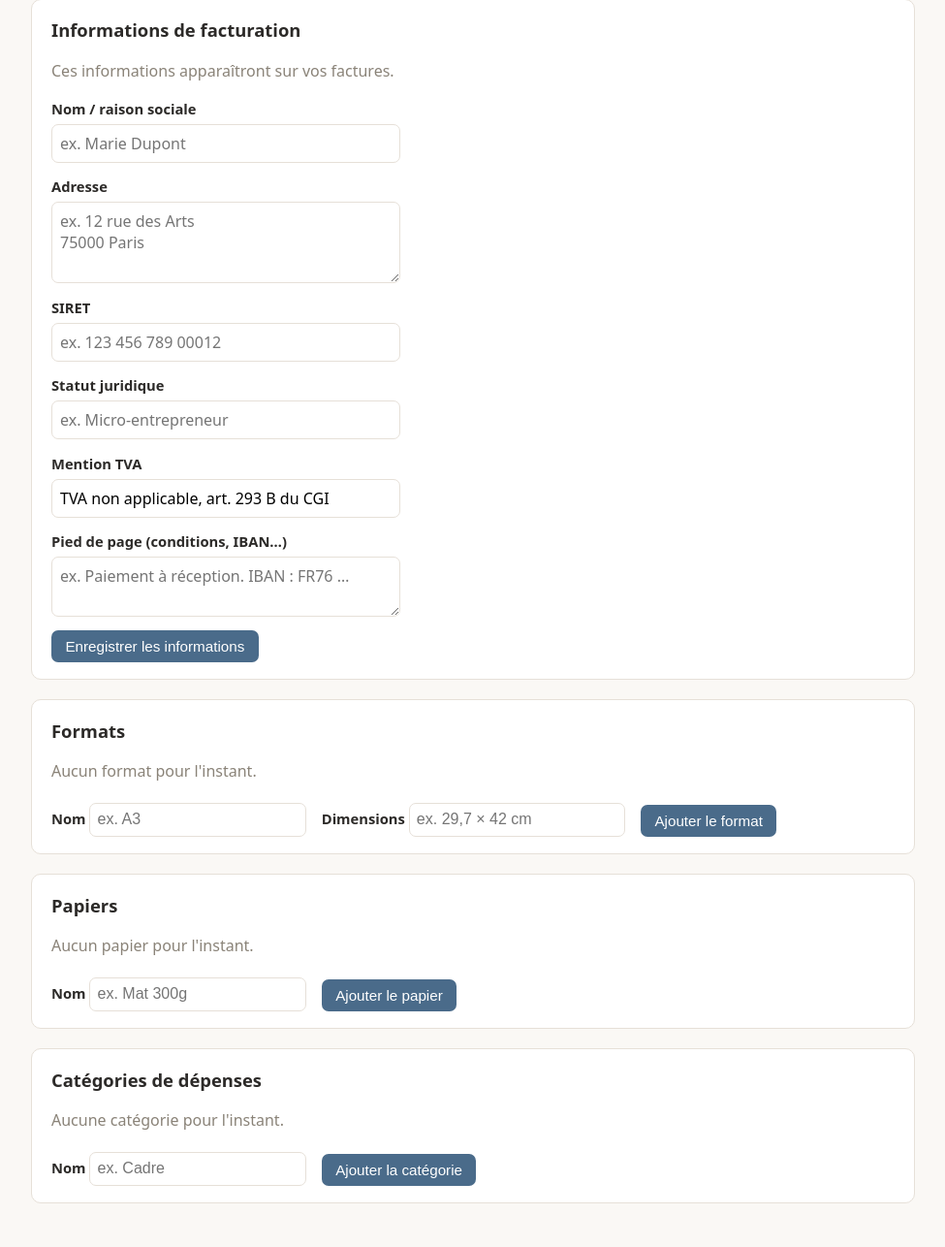
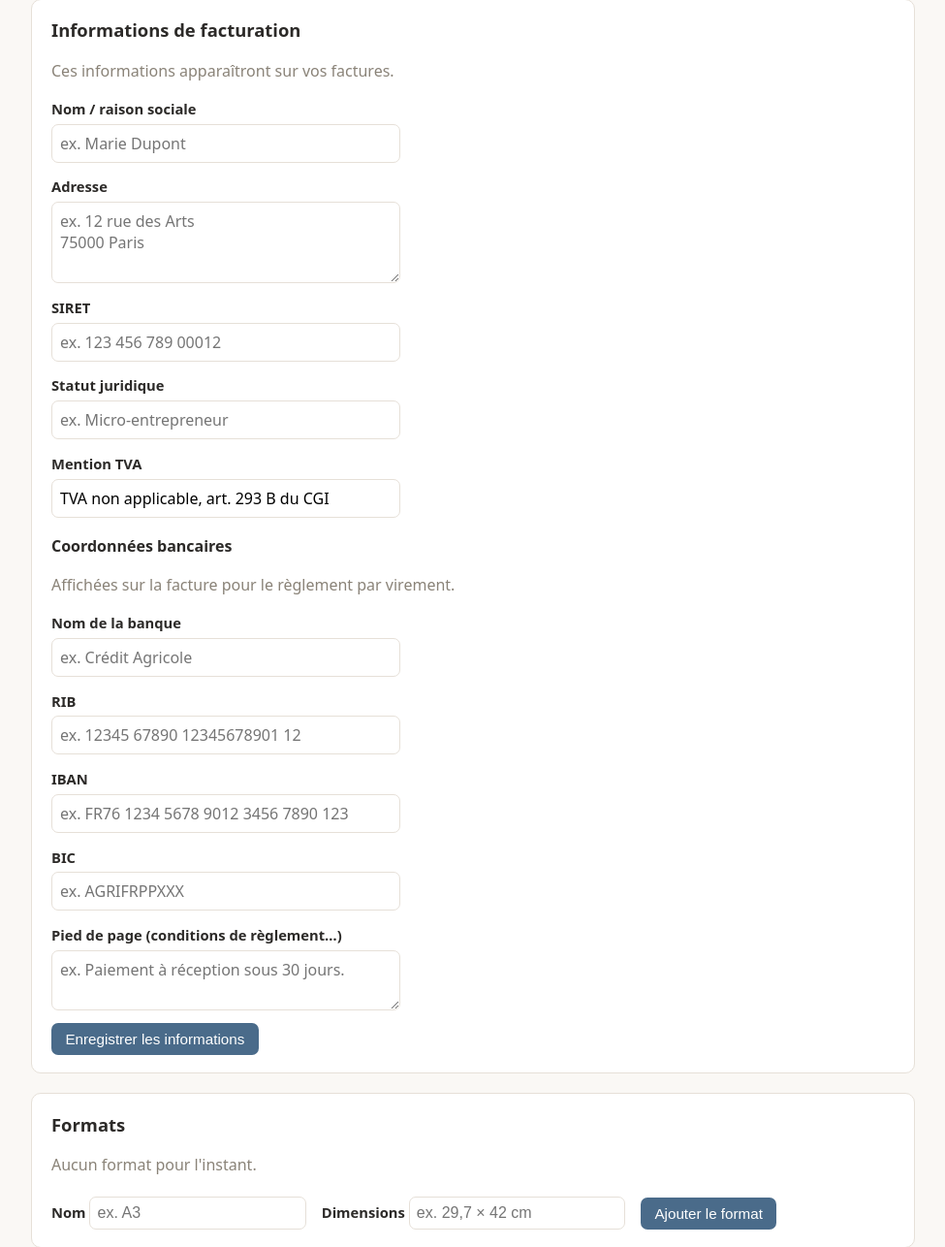
Before and after one commit to khosta1/stock-aquarelle, a Flask app: page /parametres in a window 1280 px wide. Shown: the part 204-1490 px from the top of the page at 97% size, without its empty margins (152-1127 px from the left). Before the commit the page ends 1445 px from the top, so only its background shows below. Run offline with Flask 3, Linux system fonts and the light colour scheme; the visitor is signed in with stand-in values (Sample User, id 1); data that the repository does not hold is empty; some libraries are stand-ins or nearby versions.

Commit message:
Invoice: bank details (bank name, RIB, IBAN, BIC) in billing settings + invoice
Co-Authored-By: Claude Opus 4.8 <noreply@anthropic.com>

```diff
--- a/app.py
+++ b/app.py
@@ -588,7 +588,9 @@ def export_backup():
 # ---- Global parameters (settings) ----------------------------------------
 
 BILLING_KEYS = ["seller_name", "seller_address", "seller_siret",
-                "seller_status", "vat_mention", "invoice_footer"]
+                "seller_status", "vat_mention",
+                "bank_name", "bank_rib", "bank_iban", "bank_bic",
+                "invoice_footer"]
 DEFAULT_VAT_MENTION = "TVA non applicable, art. 293 B du CGI"
 
 
--- a/static/style.css
+++ b/static/style.css
@@ -239,6 +239,11 @@ ul.stats li strong { font-size: 1.35rem; }
 .invoice-table th:nth-child(n+3), .invoice-table td:nth-child(n+3) { text-align: right; }
 .invoice-total td { font-weight: 700; font-size: 1.1rem; border-top: 2px solid var(--ink); }
 .invoice-vat { font-style: italic; }
+.invoice-bank { margin-top: 1rem; }
+.bank-table { border-collapse: collapse; margin-top: 0.3rem; }
+.bank-table td { padding: 0.15rem 0.6rem 0.15rem 0; font-size: 0.9rem; }
+.bank-table td:first-child { color: var(--muted); white-space: nowrap; }
+.form-subhead { margin: 1.1rem 0 0.25rem; font-size: 1rem; }
 
 @media print {
   .invoice.card { border: none; padding: 0; }
--- a/templates/settings.html
+++ b/templates/settings.html
@@ -34,9 +34,29 @@
       <label>Mention TVA
         <input type="text" name="vat_mention" value="{{ billing.vat_mention or '' }}">
       </label>
-      <label>Pied de page (conditions, IBAN…)
+
+      <h3 class="form-subhead">Coordonnées bancaires</h3>
+      <p class="muted">Affichées sur la facture pour le règlement par virement.</p>
+      <label>Nom de la banque
+        <input type="text" name="bank_name" value="{{ billing.bank_name or '' }}"
+               placeholder="ex. Crédit Agricole">
+      </label>
+      <label>RIB
+        <input type="text" name="bank_rib" value="{{ billing.bank_rib or '' }}"
+               placeholder="ex. 12345 67890 12345678901 12">
+      </label>
+      <label>IBAN
+        <input type="text" name="bank_iban" value="{{ billing.bank_iban or '' }}"
+               placeholder="ex. FR76 1234 5678 9012 3456 7890 123">
+      </label>
+      <label>BIC
+        <input type="text" name="bank_bic" value="{{ billing.bank_bic or '' }}"
+               placeholder="ex. AGRIFRPPXXX">
+      </label>
+
+      <label>Pied de page (conditions de règlement…)
         <textarea name="invoice_footer" rows="2"
-                  placeholder="ex. Paiement à réception. IBAN : FR76 …">{{ billing.invoice_footer or '' }}</textarea>
+                  placeholder="ex. Paiement à réception sous 30 jours.">{{ billing.invoice_footer or '' }}</textarea>
       </label>
       <div class="form-actions">
         <button type="submit" class="btn">Enregistrer les informations</button>
```
Also changed, not shown: NOTES.md (+3 -3 lines), templates/invoice.html (+13 -0 lines).
